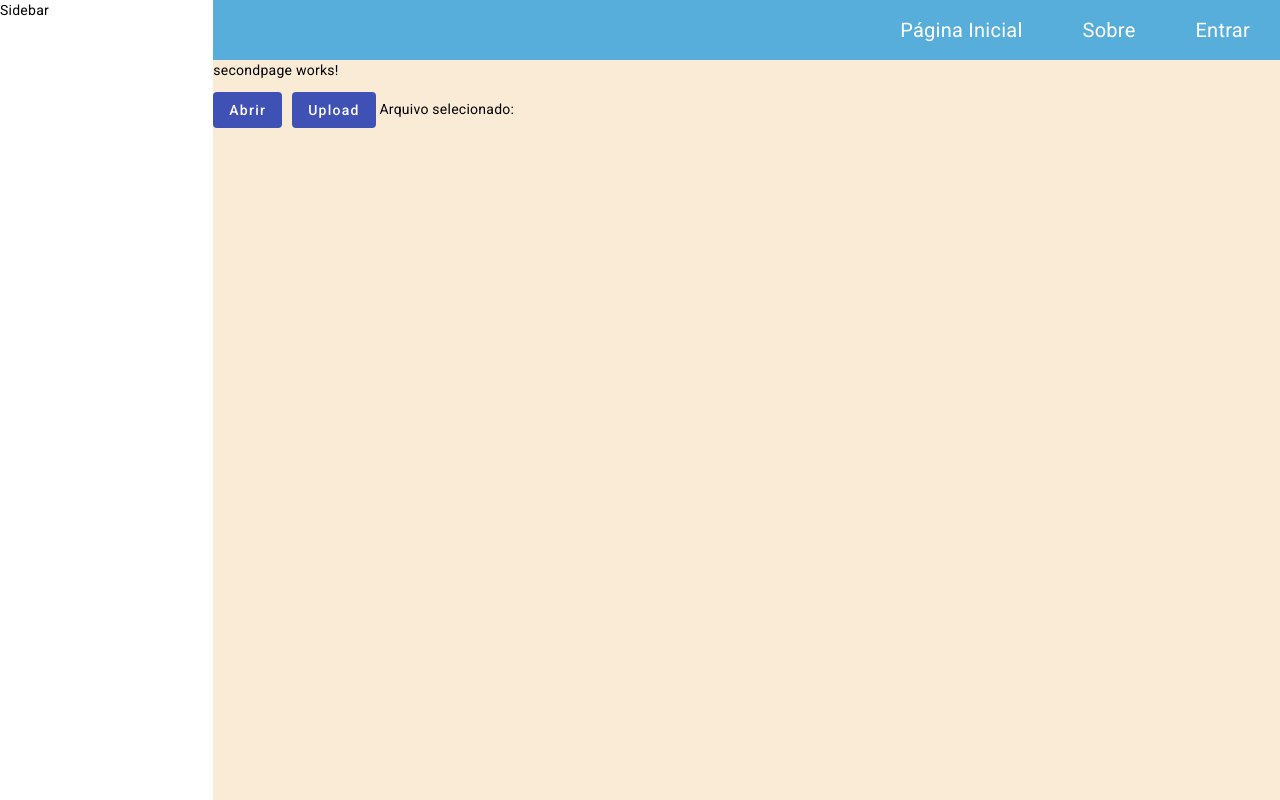
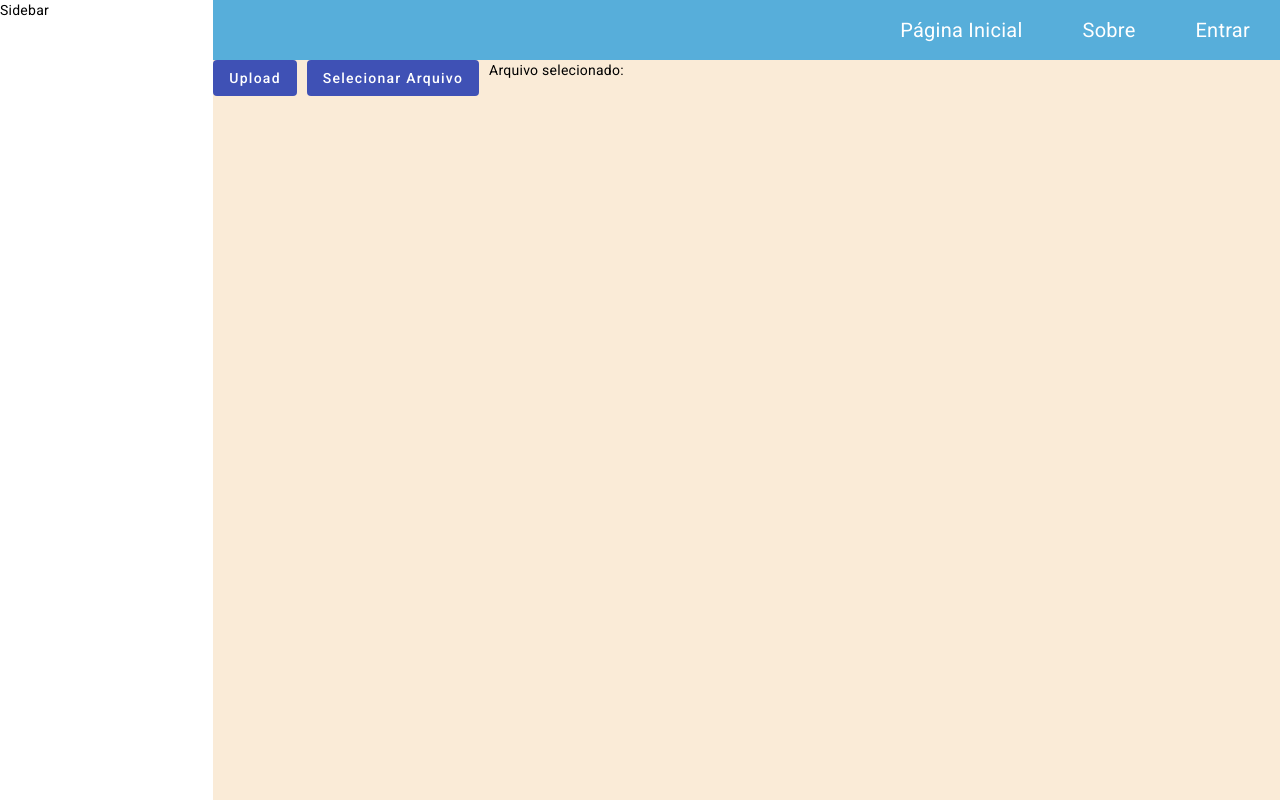
Before and after one commit to Rafael-M1/Projeto-Upload-Download-Angular, an Angular app: page /about in a window 1280 px wide. Built offline with nearby package versions, Linux system fonts and the light colour scheme.

Commit message:
Separando em dois botoes 'Upload' e 'Selecionar Arquivo'

```diff
--- a/src/app/pages/secondpage/secondpage.component.html
+++ b/src/app/pages/secondpage/secondpage.component.html
@@ -1,10 +1,10 @@
-<p>secondpage works!</p>
+<!-- <p>secondpage works!</p> -->
 <div *ngIf="isAuthenticated">O usuário está autenticado!</div>
 <!-- <button mat-raised-button disabled matTooltip="This is a tooltip!">
   Disabled button allowing interactivity
 </button> -->
 <section [style]="{ display: 'flex', 'column-gap': '10px' }">
-  <div class="example-button-row">
+  <!-- <div class="example-button-row">
     <button
       mat-flat-button
       color="primary"
@@ -13,17 +13,20 @@
     >
       Abrir
     </button>
-  </div>
-  <div>
+  </div> -->
+  <!-- <div> -->
   <input
     #fileInput
     type="file"
     [style]="{ display: 'none' }"
     (change)="onFileSelected($event)"
   />
-    <button mat-flat-button color="primary" (click)="fileInput.click()">
+  <button mat-flat-button color="primary" (click)="onClickUploadButton()">
     Upload
   </button>
+  <button mat-flat-button color="primary" (click)="fileInput.click()">
+    Selecionar Arquivo
+  </button>
   {{ fileSelectedName }}
-  </div>
+  <!-- </div> -->
 </section>
--- a/src/app/pages/secondpage/secondpage.component.ts
+++ b/src/app/pages/secondpage/secondpage.component.ts
@@ -76,6 +76,12 @@ export class SecondpageComponent implements OnInit, OnDestroy {
     let inputElement = event.target as HTMLInputElement;
     if (inputElement.files && inputElement.files.length > 0) {
       this.fileSelected = inputElement.files[0];
+      inputElement.value = '';
+    }
+  }
+
+  onClickUploadButton() {
+    if (this.fileSelected) {
       const formData = new FormData();
       formData.append('file', this.fileSelected);
       this.uploadService.uploadFile(formData).subscribe({
@@ -86,7 +92,8 @@ export class SecondpageComponent implements OnInit, OnDestroy {
           this.toastr.error('Falha ao fazer Upload do Arquivo.');
         },
       });
-      inputElement.value = '';
+    } else {
+      this.toastr.warning('Selecione um arquivo primeiro.');
     }
   }
 }
```
Lines whose indentation alone changed are shown as unchanged.
